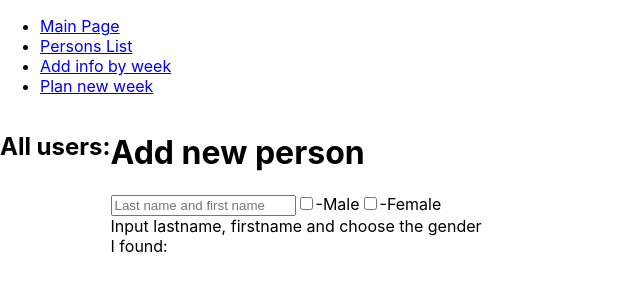
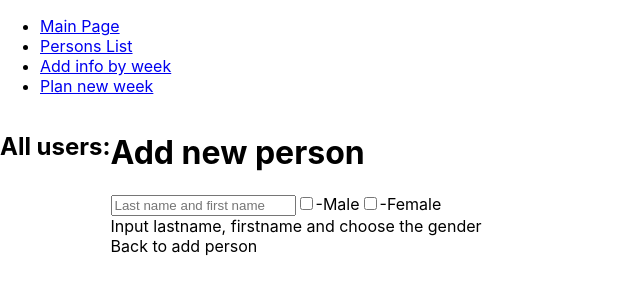
Before and after one commit to AlexBash82/tms-helper, a React (Create React App) app: page /personsList in a window 1280 px wide. Shown: the top 300 px of the page, without its empty margins (0-640 px from the left). Built offline with nearby package versions, Linux system fonts and the light colour scheme.

Commit message:
added button 'back to add new person'

```diff
--- a/src/Components/AddAndEditPerson/AddAndEditPerson.tsx
+++ b/src/Components/AddAndEditPerson/AddAndEditPerson.tsx
@@ -3,12 +3,10 @@ import InputMale from './InputMale'
 import InputFemale from './InputFemale'
 import { IFemaleDB, IFemaleData, IMaleDB, IMaleData } from '../../interfaces'
 
-//исключить возможность добавления одноименных пользователей----------------
+//исключить возможность добавления одноименных пользователей--ok--------------
 //исключить возможность пробела в начале, в конце, и более одного между-----
 //отключить кнопку save если инпут пуст
 //редактирование: после введения информации искать по ID и изменять (id т.к. имя можно поменять)
-//добавить кнопку возврата в "добавление пользователя"
-//setIdEditPropPerson('') сбрасывать при возврате
 
 interface IProps {
   PropPerson?: IMaleDB | IFemaleDB
@@ -37,7 +35,7 @@ const AddAndEditPropPerson: React.FC<IProps> = ({ PropPerson }) => {
   const [gender, setGender] = useState('')
   const [dontUse, setDontUse] = useState(false)
   const [comments, setComments] = useState('')
-  const [foundArrName, setFoundArrName] = useState([''])
+  const [foundArrName, setFoundArrName] = useState<Array<string>>([])
   const [idEditPerson, setIdEditPerson] = useState('')
   const [editPropPerson, setEditPropPerson] = useState<IMaleDB | IFemaleDB>()
 
@@ -85,6 +83,7 @@ const AddAndEditPropPerson: React.FC<IProps> = ({ PropPerson }) => {
     setGender('')
     setDontUse(false)
     setComments('')
+    setFoundArrName([])
   }
 
   const searchByLetter = async (inputLatters: string) => {
@@ -95,7 +94,7 @@ const AddAndEditPropPerson: React.FC<IProps> = ({ PropPerson }) => {
         .then((filteredUsers) => {
           // Обработка отфильтрованных пользователей
           result = filteredUsers.map((item) => item.lastFirstName)
-          console.log('array filtered students', result)
+          //console.log('array filtered students', result)
         })
         .catch((error) => {
           console.error('Error searching users by lastname:', error)
@@ -209,6 +208,11 @@ const AddAndEditPropPerson: React.FC<IProps> = ({ PropPerson }) => {
       })
   }
 
+  const backToAddPerson = () => {
+    setClearState()
+    setEditPropPerson(undefined)
+  }
+
   return (
     <div>
       {editPropPerson ? <h1>Edit person</h1> : <h1>Add new person</h1>}
@@ -255,6 +259,8 @@ const AddAndEditPropPerson: React.FC<IProps> = ({ PropPerson }) => {
           />
           {editPropPerson ? (
             <button onClick={() => editPerson()}>Edit person</button>
+          ) : inputLFName === foundArrName[0] ? (
+            <div>That person is already exist</div>
           ) : (
             <button onClick={() => addPerson()}>Save person</button>
           )}
@@ -262,17 +268,19 @@ const AddAndEditPropPerson: React.FC<IProps> = ({ PropPerson }) => {
       )}
       {foundArrName.length !== 0 && (
         <>
-          <div>I found: </div>
+          <div>I found in DB: </div>
           {foundArrName.map(
             (item, index) =>
               item && (
-                <div onClick={() => findToEdit(item)} key={index}>
-                  {item}
+                <div key={index}>
+                  <div>{item}</div>
+                  <div onClick={() => findToEdit(item)}>Edit</div>
                 </div>
               )
           )}
         </>
       )}
+      <div onClick={() => backToAddPerson()}>Back to add person</div>
     </div>
   )
 }
```
